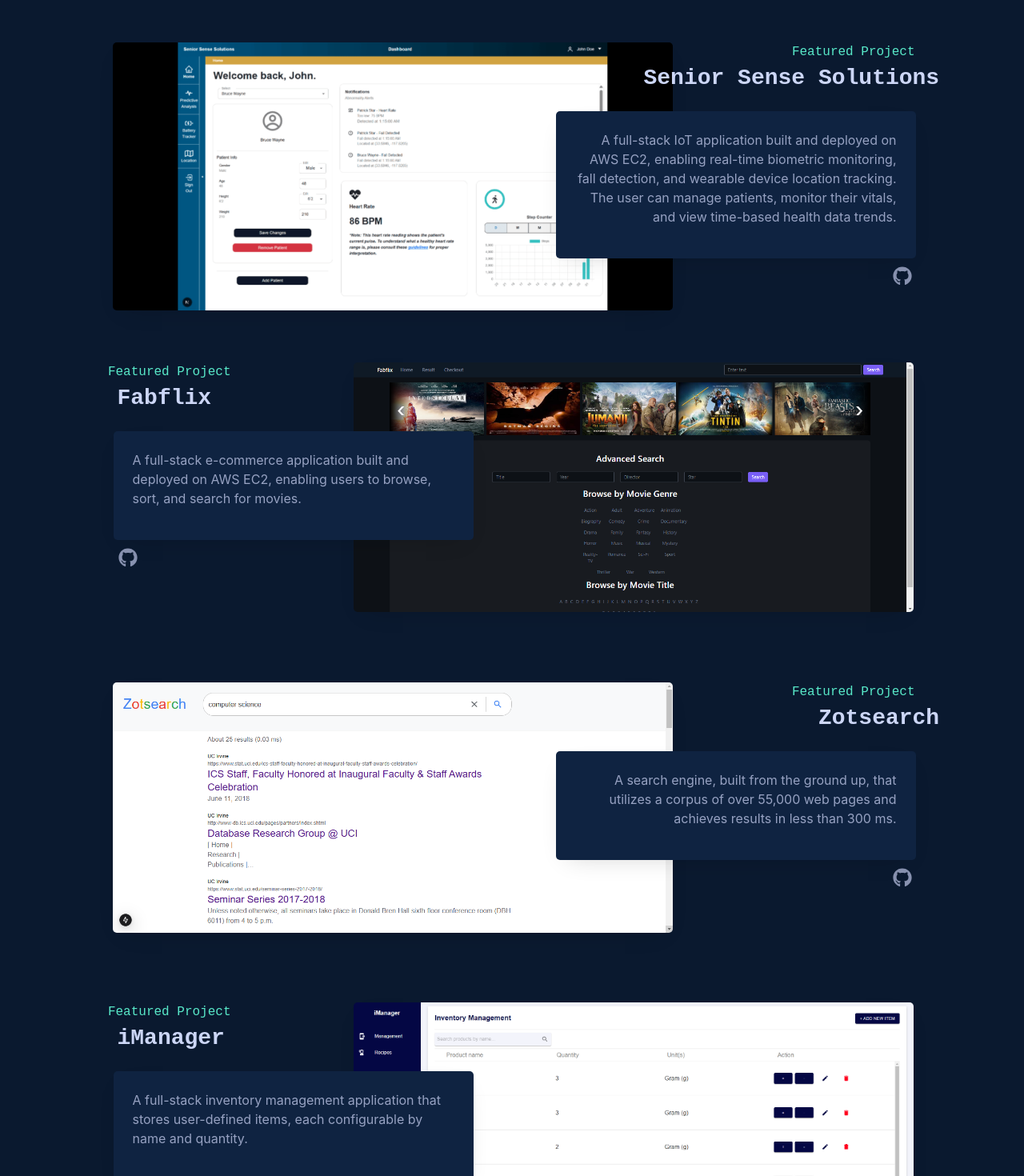
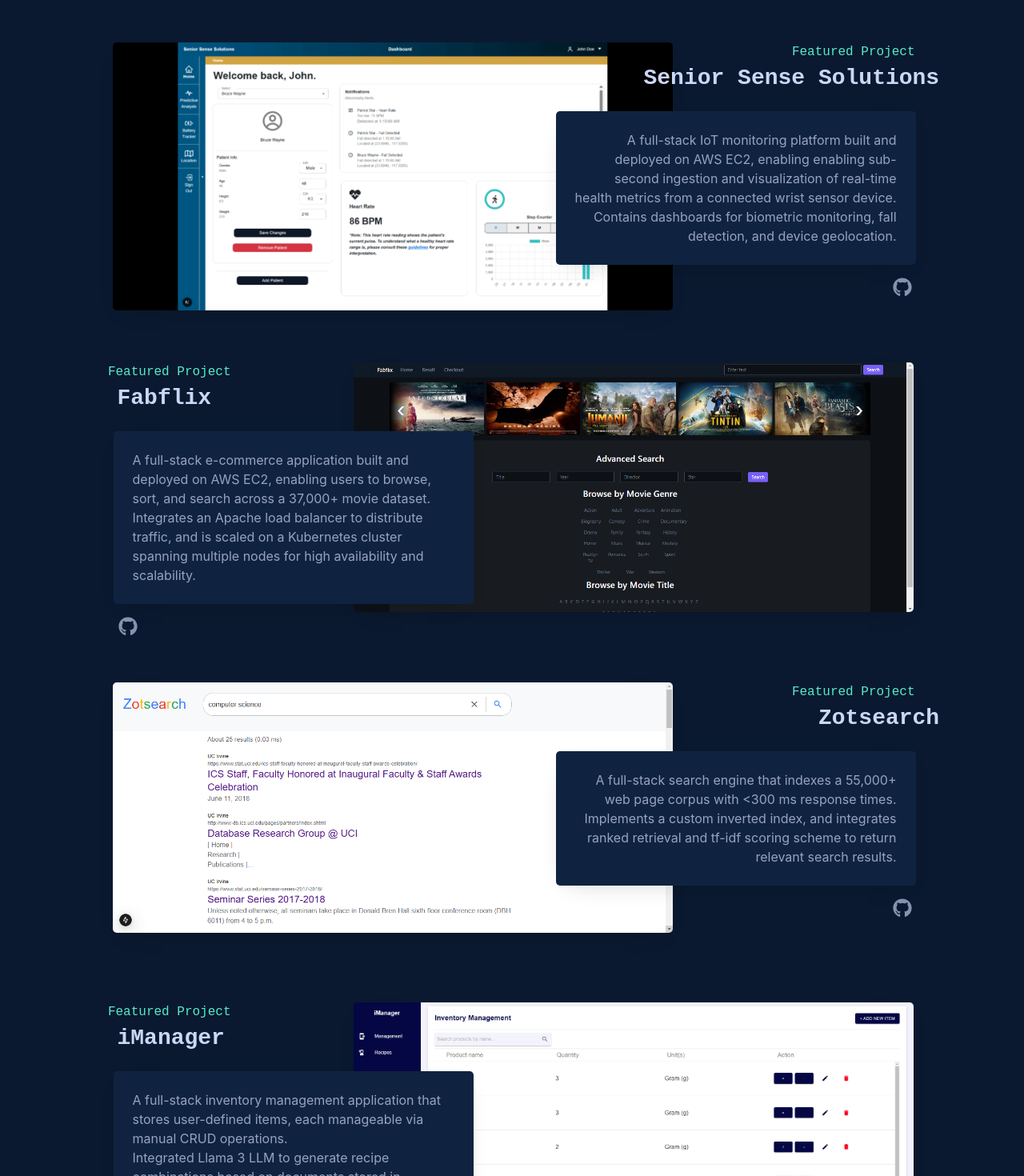
Before and after one commit to jacheng1/custom-website, a React (Vite) app: page / in a window 1280 px wide. Shown: the part 3080-4550 px from the top of the page at 80% size. Built offline with nearby package versions, Linux system fonts and the light colour scheme.

Commit message:
Adjust Projects section

```diff
--- a/src/Home.jsx
+++ b/src/Home.jsx
@@ -442,18 +442,19 @@
                   />
                   <div>
                     <div className="d-flex align-items-center justify-content-between">
-                      <p className="intro-text pb-0">Featured Project</p>
+                      <p className="intro-text">Featured Project</p>
                     </div>
                     <h3 className="fw-bold text-light-gray mt-1 pb-3">
                       Senior Sense Solutions
                     </h3>
                     <div className="projects-description-box">
                       <p className="text-gray p-4 projects-description-text">
-                        A full-stack IoT application built and deployed on AWS
-                        EC2, enabling real-time biometric monitoring, fall
-                        detection, and wearable device location tracking. The
-                        user can manage patients, monitor their vitals, and view
-                        time-based health data trends.
+                        A full-stack IoT monitoring platform built and deployed on AWS
+                        EC2, enabling enabling sub-second ingestion and visualization of
+                        real-time health metrics from a connected wrist sensor device.
+                        <br/>
+                        Contains dashboards for biometric monitoring, fall detection,
+                        and device geolocation.
                       </p>
                     </div>
                     <div className="project-links">
@@ -479,7 +480,7 @@
                   />
                   <div>
                     <div className="d-flex align-items-center justify-content-between">
-                      <p className="intro-text pb-0">Featured Project</p>
+                      <p className="intro-text">Featured Project</p>
                     </div>
                     <h3 className="fw-bold text-light-gray mt-1 pb-3">
                       Fabflix
@@ -488,7 +489,11 @@
                       <p className="text-gray p-4 projects-description-text">
                         A full-stack e-commerce application built and deployed
                         on AWS EC2, enabling users to browse, sort, and search
-                        for movies.
+                        across a 37,000+ movie dataset.
+                        <br/>
+                        Integrates an Apache load balancer to distribute traffic,
+                        and is scaled on a Kubernetes cluster spanning multiple
+                        nodes for high availability and scalability.
                       </p>
                     </div>
                     <div className="project-links">
@@ -514,16 +519,19 @@
                   />
                   <div>
                     <div className="d-flex align-items-center justify-content-between">
-                      <p className="intro-text pb-0">Featured Project</p>
+                      <p className="intro-text">Featured Project</p>
                     </div>
                     <h3 className="fw-bold text-light-gray mt-1 pb-3">
                       &nbsp;&nbsp;&nbsp;&nbsp;&nbsp;&nbsp;&nbsp;&nbsp;&nbsp;&nbsp;&nbsp;&nbsp;&nbsp;Zotsearch
                     </h3>
                     <div className="projects-description-box">
                       <p className="text-gray p-4 projects-description-text">
-                        A search engine, built from the ground up, that utilizes
-                        a corpus of over 55,000 web pages and achieves results
-                        in less than 300 ms.
+                        A full-stack search engine that indexes a 55,000+ web page
+                        corpus with &lt;300 ms response times.
+                        <br/>
+                        Implements a custom inverted index, and integrates ranked
+                        retrieval and tf-idf scoring scheme to return relevant search
+                        results.
                       </p>
                     </div>
                     <div className="project-links">
@@ -549,7 +557,7 @@
                   />
                   <div>
                     <div className="d-flex align-items-center justify-content-between">
-                      <p className="intro-text pb-0">Featured Project</p>
+                      <p className="intro-text">Featured Project</p>
                     </div>
                     <h3 className="fw-bold text-light-gray mt-1 pb-3">
                       iManager
@@ -557,8 +565,11 @@
                     <div className="projects-description-box">
                       <p className="text-gray p-4 projects-description-text">
                         A full-stack inventory management application that
-                        stores user-defined items, each configurable by name and
-                        quantity.
+                        stores user-defined items, each manageable via manual CRUD
+                        operations.
+                        <br/>
+                        Integrated Llama 3 LLM to generate recipe combinations based
+                        on documents stored in Firestore database.
                       </p>
                     </div>
                     <div className="project-links">
--- a/src/custom.scss
+++ b/src/custom.scss
@@ -212,7 +212,7 @@
 }
 
 #about .intro-text {
-  font-size: 18px;
+  font-size: 18px !important;
 }
 
 #about .name-text,
@@ -450,7 +450,6 @@
   background-color: #0f2341;
   box-shadow: 0 10px 30px -15px rgba(0, 0, 0, 0.2);
   border-radius: 5px;
-  overflow: hidden;
   z-index: 2;
 }
 
@@ -464,10 +463,8 @@
 }
 
 #projects ul li .project-links {
-  margin-left: 0;
+  display: inline-block;
   margin-right: -60px;
-  margin-top: 10px;
-  display: inline-block;
   z-index: 100;
 }
 
```
